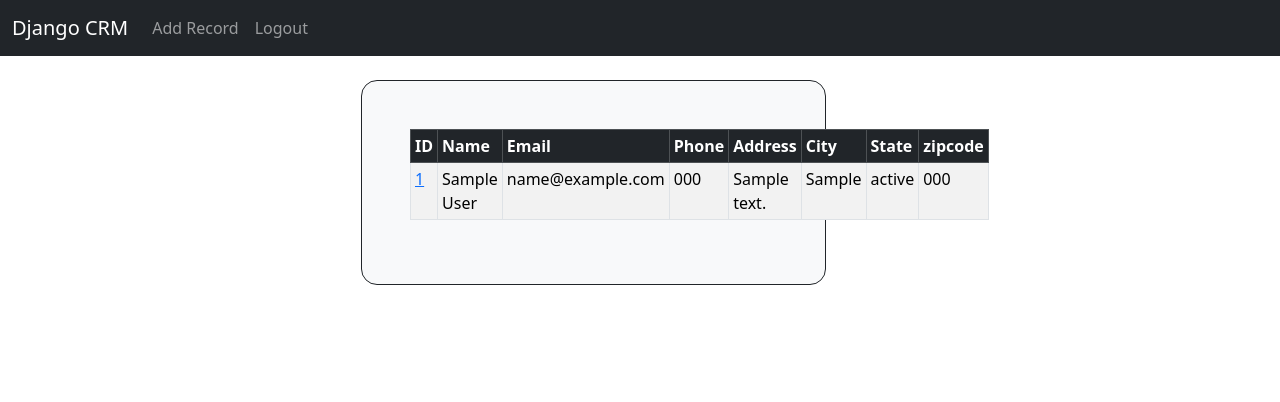
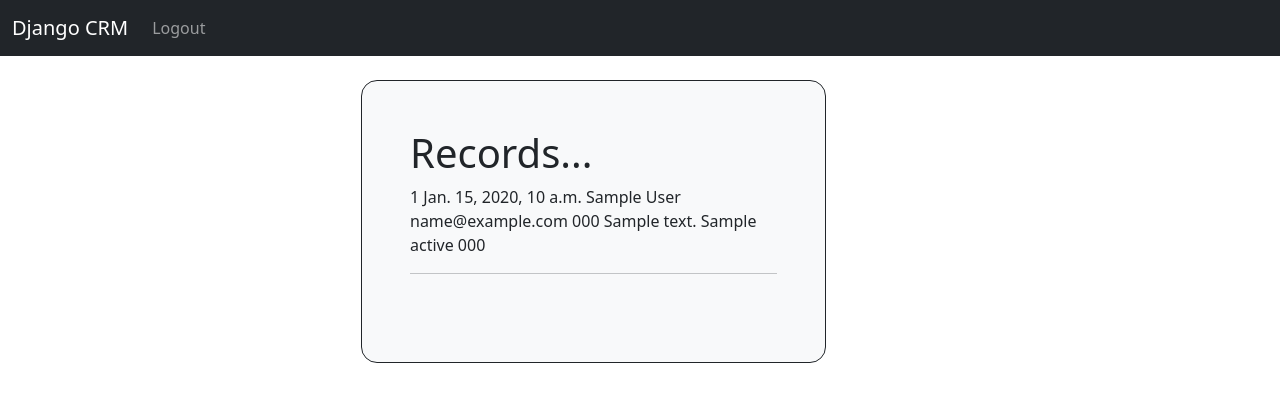
Before and after one commit to DolaZaeem/Django-CRM, a Django app: page / in a window 1280 px wide. Shown: the top 402 px of the page. Run offline with Django 5.2, Linux system fonts and the light colour scheme; a user stored in the database is signed in; tables that the repository leaves empty hold one stand-in row (values such as "Sample post").

Commit message:
Revert "CRM Completed"
This reverts commit 8eddd6d8736105766637b246fba741373ba149d1.

```diff
--- a/dcrm/website/templates/home.html
+++ b/dcrm/website/templates/home.html
@@ -6,36 +6,25 @@
 <div class="col-md-5 offset-md-3 border border-dark rounded-4 py-5 px-5 bg-light">
     <div>
         {% if user.is_authenticated %}
-        <table class="table table-striped table-hover table-bordered table-sm">
-            <thead class="table-dark">
-                <tr>
-                    <th scope="col">ID</th>
-                    <th scope="col">Name</th>
-                    <th scope="col">Email</th>
-                    <th scope="col">Phone</th>
-                    <th scope="col">Address</th>
-                    <th scope="col">City</th>
-                    <th scope="col">State</th>
-                    <th scope="col">zipcode</th>
-                </tr>
-            </thead>
-            <tbody>
-                {% if records %}
-                {% for record in records %}
-                <tr>
-                    <td><a href="{%url 'record' record.id %}">{{ record.id }}</a></td>
-                    <td>{{ record.first_name }} {{ record.last_name }}</td>
-                    <td>{{ record.email }}</td>
-                    <td>{{ record.phone }}</td>
-                    <td>{{ record.Address }}</td>
-                    <td>{{ record.city }}</td>
-                    <td>{{ record.state }} </td>
-                    <td>{{ record.zipcode }}</td>
-                </tr>
-                {% endfor %}
-                {% endif %}
-            </tbody>
-        </table>
+        <h1>Records...</h1>
+        {% if records %}
+            {% for record in records %}
+                {{ record.id }}
+                {{ record.created_at }}
+                {{ record.first_name }}
+                {{ record.last_name }}
+                {{ record.email }}
+                {{ record.phone }}
+                {{ record.Address }}
+                {{ record.city }}
+                {{ record.state }}
+                {{ record.zipcode }}
+                <hr>
+                <br>
+
+            {% endfor %}
+        {% endif %}
+
         {% else %}
 
         <h1>Login</h1>
--- a/dcrm/website/templates/navbar.html
+++ b/dcrm/website/templates/navbar.html
@@ -8,10 +8,6 @@
         <ul class="navbar-nav">
 
           {% if user.is_authenticated %}
-          <li class="nav-item">
-            <a class="nav-link" href="{% url 'add_record' %}">Add Record</a>
-          </li>
-
           <li class="nav-item">
             <a class="nav-link" href="{% url 'logout' %}">Logout</a>
           </li>
```
Also changed, not shown: dcrm/website/templates/add_record.html (deleted, +0 -17 lines), dcrm/website/templates/record.html (deleted, +0 -31 lines), dcrm/website/templates/update_record.html (deleted, +0 -17 lines).
